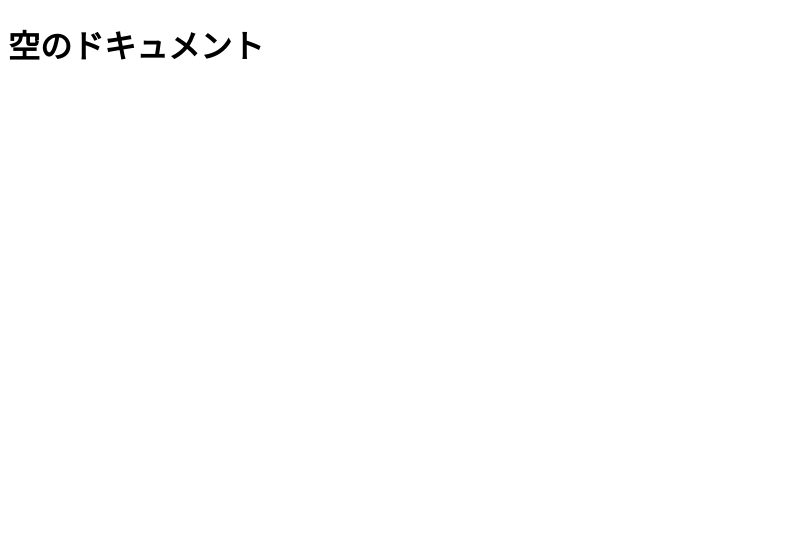
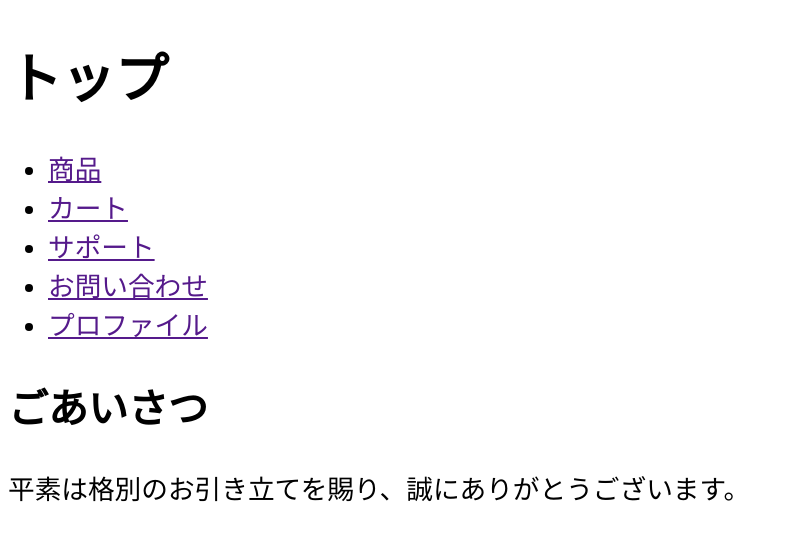
Before and after one commit to terumasa112/Django, a Django app: template ec/templates/top/index.html in a window 1280 px wide. Shown: the top 541 px of the page, without its empty margins (0-787 px from the left). Run offline with Django 5.2, Linux system fonts and the light colour scheme; the template is opened without the code that fills it, so the values that code supplies are empty.

Commit message:
Djangoテンプレート作成

```diff
--- a/ec/ec/settings.py
+++ b/ec/ec/settings.py
@@ -29,7 +29,7 @@ ALLOWED_HOSTS = []
 
 
 # Application definition
-
+# このプロジェクトで使用するDjangoアプリんの一覧
 INSTALLED_APPS = [
     "django.contrib.admin",
     "django.contrib.auth",
@@ -119,7 +119,7 @@ USE_TZ = True
 # Static files (CSS, JavaScript, Images)
 # https://docs.djangoproject.com/en/5.1/howto/static-files/
 
-STATIC_URL = "static/"
+STATIC_URL = "/static/"
 
 # Default primary key field type
 # https://docs.djangoproject.com/en/5.1/ref/settings/#default-auto-field
--- /dev/null
+++ b/ec/templates/top/base.html
@@ -0,0 +1,34 @@
+{% load static %}
+
+{% comment %} 拡張子はHTMLだが、 Djangoのテンプレートなので記述が異なる {% endcomment %}
+{% comment %} コメント {% endcomment %}
+
+<!DOCTYPE html>
+<html lang="ja">
+<head>
+    <meta charset="UTF-8">
+    <meta name="viewport" content="width=device-width, initial-scale=1.0">
+    <title>{% block title %}{% endblock %}</title>
+    <link rel="stylesheet" href="{% static 'style.css' %}">
+</head>
+<body>
+    <header>
+        <h1>{% block title_h1 %}{% endblock %}</h1>
+        {% block header %}{% endblock %}
+        <ul>
+            <li><a href="">商品</a></li>
+            <li><a href="">カート</a></li>
+            <li><a href="">サポート</a></li>
+            <li><a href="">お問い合わせ</a></li>
+            <li><a href="">プロファイル</a></li>
+        </ul>
+
+
+    </header>
+    <main>
+        {% block contents %}{% endblock %}
+    </main>
+    <footer></footer>
+
+</body>
+</html>
--- a/ec/templates/top/index.html
+++ b/ec/templates/top/index.html
@@ -1,12 +1,23 @@
-<!DOCTYPE html>
-<html lang="ja">
-<head>
-    <meta charset="UTF-8">
-    <meta name="viewport" content="width=device-width, initial-scale=1.0">
-    <title>トップ</title>
-</head>
-<body>
-    <h1>空のドキュメント</h1>
+{% extends 'base.html' %}
 
-</body>
-</html>
+{% load static %}
+
+{% comment %} 拡張子はHTMLだが、 Djangoのテンプレートなので記述が異なる {% endcomment %}
+{% comment %} コメント {% endcomment %}
+
+{# 短いコメント #}
+
+{% block title %}トップ:Eコマース{% endblock %}
+
+{% block title_h1 %}トップ{% endblock %}
+
+{% block header%}{% endblock %}
+
+{% block contents %}
+<div>
+    <h2>ごあいさつ</h2>
+    <article>
+        <p>平素は格別のお引き立てを賜り、誠にありがとうございます。</p>
+    </article>
+</div>
+{% endblock %}
--- /dev/null
+++ b/ec/templates/top/style.css
@@ -0,0 +1,5 @@
+@charset "UTF-8";
+
+html {
+    font-size: 20pt;
+}
```
